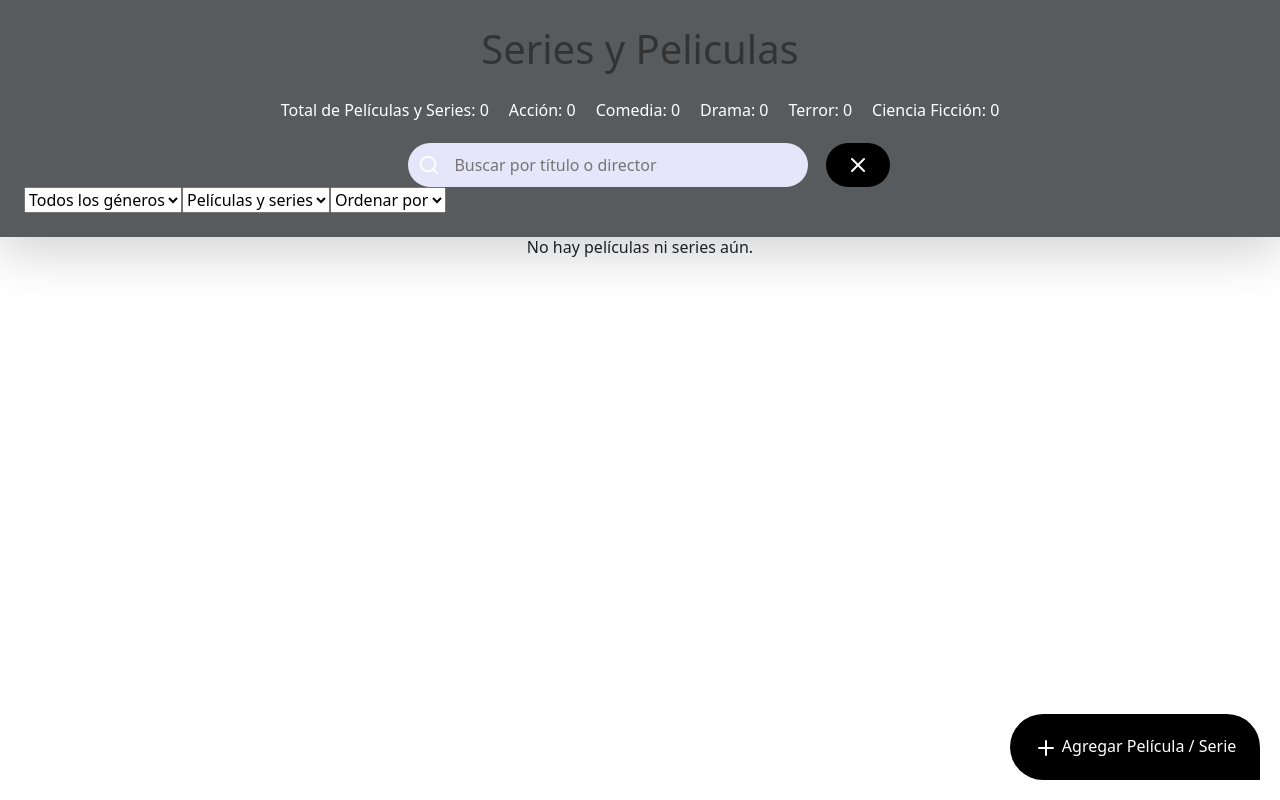
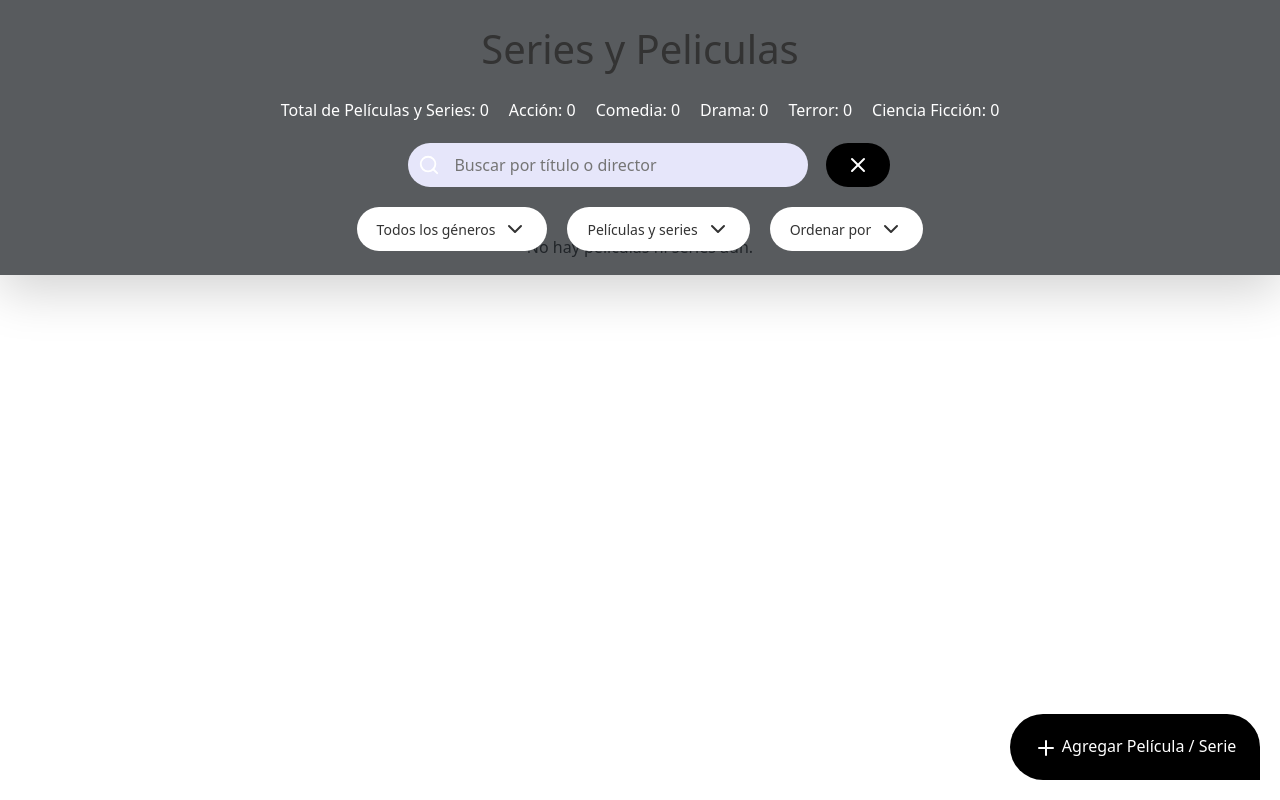
Before and after one commit to ClariMel1/TPREACT, a React (Vite) app: page / in a window 1280 px wide. Both pictures are taken after a click on the button 858 px from the left and 165 px from the top of the page. Built offline with nearby package versions, Linux system fonts and the light colour scheme.

Commit message:
mejore filtros, agregue como nuevo componente dropdowns

```diff
--- /dev/null
+++ b/src/components/Dropdown/dropdown.jsx
@@ -0,0 +1,36 @@
+import { useState } from 'react';
+import styles from './dropdown.module.css';
+import { ChevronDown, ChevronUp} from 'lucide-react';
+
+export default function Dropdown({ label, value, options, defaultOption, onChange }) {
+  const [open, setOpen] = useState(false);
+
+  const isObjOptions = typeof options[0] === 'object';
+
+  const handleSelect = (val) => {
+    onChange(val);
+    setOpen(false);
+  };
+
+  return (
+    <div className={styles.dropdown}>
+      <button className={styles.dropdownButton} onClick={() => setOpen(!open)}>
+        {value ? (isObjOptions ? options.find(o => o.value === value)?.label : value) : defaultOption}
+        <span className={`${styles.arrow} ${open ? styles.open : ''}`}><ChevronDown /></span>
+      </button>
+      {open && (
+        <ul className={styles.dropdownMenu}>
+          <li onClick={() => handleSelect('')}>{defaultOption}</li>
+          {options.map((option, idx) => (
+            <li
+              key={idx}
+              onClick={() => handleSelect(isObjOptions ? option.value : option)}
+            >
+              {isObjOptions ? option.label : option}
+            </li>
+          ))}
+        </ul>
+      )}
+    </div>
+  );
+}
--- /dev/null
+++ b/src/components/Dropdown/dropdown.module.css
@@ -0,0 +1,54 @@
+.dropdown {
+    position: relative;
+    display: inline-block;
+    margin: 0 10px;
+}
+
+.dropdownButton {
+    display: flex;
+    align-items: center;
+    gap: 8px;
+    background-color: #fff;
+    color: #333;
+    padding: 10px 20px;
+    font-size: 14px;
+    border: none;
+    cursor: pointer;
+    border-radius: 3rem;
+    min-width: 150px;
+    text-align: left;
+}
+
+.arrow {
+    display: inline-block;
+    transition: transform 0.3s ease;
+    margin-left: auto;
+}
+
+.arrow.open {
+    transform: rotate(180deg);
+}
+
+.dropdownMenu {
+    color: black;
+    list-style: none;
+    padding-left: 0;
+    position: absolute;
+    background-color: #fff;
+    min-width: 170px;
+    border: 1px solid #ccc;
+    z-index: 1;
+    margin-top: 5px;
+    border-radius: 5px;
+    max-height: 500px;
+    overflow-y: auto;
+}
+
+.dropdownMenu li {
+    padding: 10px;
+    cursor: pointer;
+}
+
+.dropdownMenu li:hover {
+    background-color: #f0f0f0;
+}
--- a/src/components/Filters/filter.jsx
+++ b/src/components/Filters/filter.jsx
@@ -1,3 +1,6 @@
+import styles from './filter.module.css';
+import Dropdown from '../Dropdown/dropdown';
+
 export default function Filter({
   generoSeleccionado,
   tipoSeleccionado,
@@ -7,29 +10,17 @@ export default function Filter({
   onOrdenChange,
 }) {
   return (
-    <div className="filtros">
-      <select value={generoSeleccionado} onChange={(e) => onGeneroChange(e.target.value)}>
-        <option value="">Todos los géneros</option>
-        <option value="Acción">Acción</option>
-        <option value="Comedia">Comedia</option>
-        <option value="Drama">Drama</option>
-        <option value="Terror">Terror</option>
-        <option value="Ciencia Ficción">Ciencia Ficción</option>
-      </select>
-
-      <select value={tipoSeleccionado} onChange={(e) => onTipoChange(e.target.value)}>
-        <option value="">Películas y series</option>
-        <option value="película">Película</option>
-        <option value="serie">Serie</option>
-      </select>
-
-      <select value={ordenSeleccionado} onChange={(e) => onOrdenChange(e.target.value)}>
-        <option value="">Ordenar por</option>
-        <option value="anio-asc">Año ↑</option>
-        <option value="anio-desc">Año ↓</option>
-        <option value="rating-asc">Rating ↑</option>
-        <option value="rating-desc">Rating ↓</option>
-      </select>
+    <div className={styles.filtros}>
+      <Dropdown label="Género" value={generoSeleccionado} options={['Acción', 'Comedia', 'Drama', 'Terror', 'Ciencia Ficción']} defaultOption="Todos los géneros" onChange={onGeneroChange} />
+      <Dropdown label="Tipo" value={tipoSeleccionado} options={['película', 'serie']} defaultOption="Películas y series" onChange={onTipoChange} />
+      <Dropdown label="Orden" value={ordenSeleccionado}
+        options={[
+          { label: 'Año ↑', value: 'anio-asc' },
+          { label: 'Año ↓', value: 'anio-desc' },
+          { label: 'Rating ↑', value: 'rating-asc' },
+          { label: 'Rating ↓', value: 'rating-desc' },
+        ]}
+        defaultOption="Ordenar por" onChange={onOrdenChange}/>
     </div>
   );
 }
--- a/src/components/Filters/filter.module.css
+++ b/src/components/Filters/filter.module.css
@@ -0,0 +1,5 @@
+.filtros{
+    text-align: center;
+    padding: 20px;
+    margin-bottom: -20px;
+}
```
